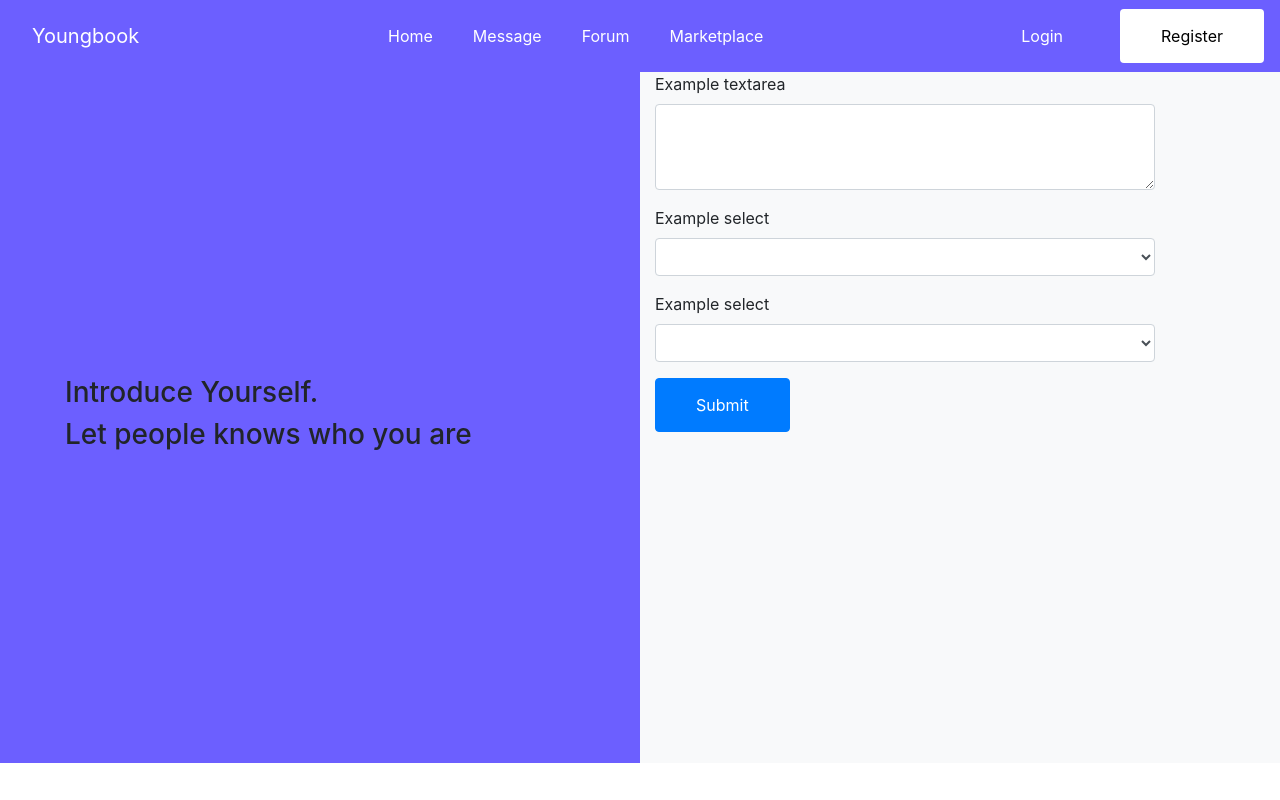
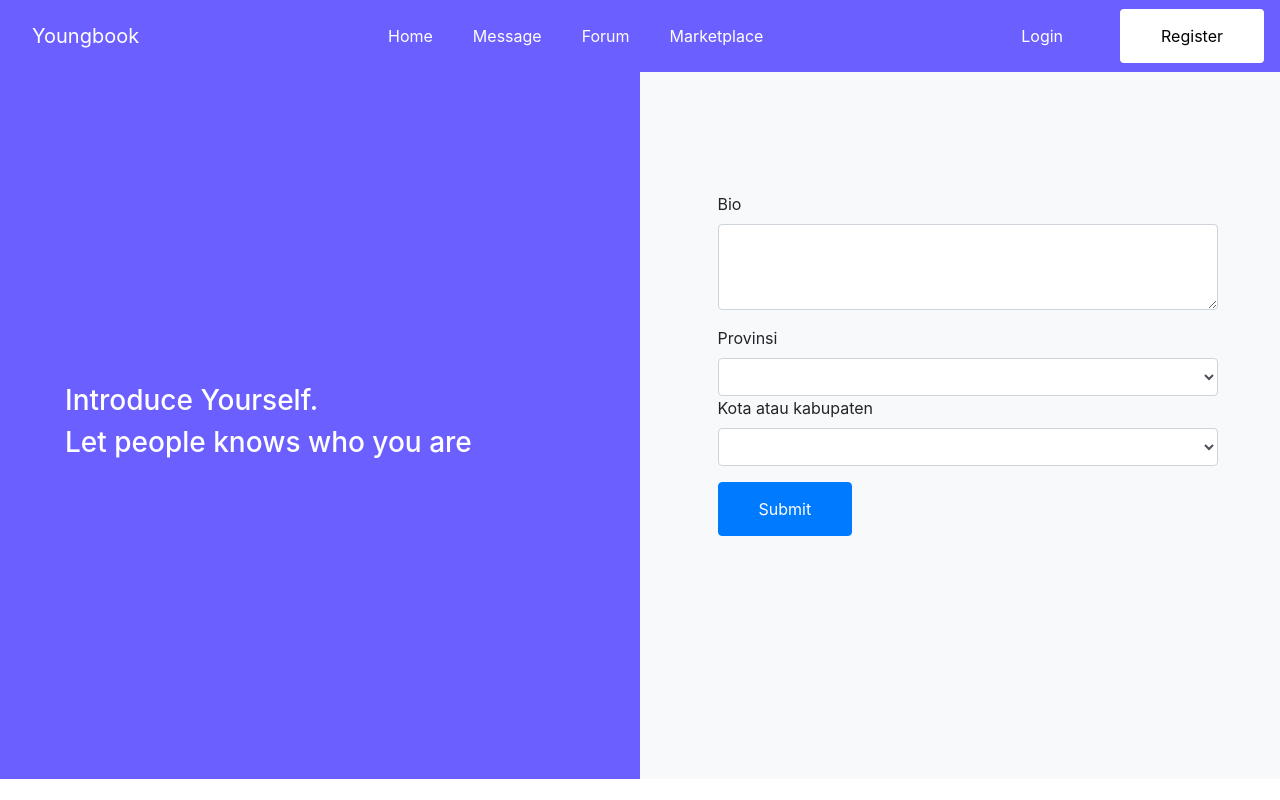
Before and after one commit to amirudev/php-youngbook, a PHP site: page /page/user/signup_desc.php in a window 1280 px wide. Run offline with PHP 8.4, Linux system fonts and the light colour scheme; lists and menus that the app fills with data are empty.

Commit message:
Version : 0.5.3 ( 40% )

```diff
--- a/assets/style/signup_desc.css
+++ b/assets/style/signup_desc.css
@@ -1,8 +1,14 @@
+body {
+    overflow: hidden;
+}
+
 #text-intro {
     background-color: rgb(108, 95, 255);
-    padding: 38vh 10vh;
+    padding: 39vh 10vh;
+    color: white;
 }
 
 form {
     width: 80%;
+    margin: 15vh 0;
 }
--- a/index.php
+++ b/index.php
@@ -27,6 +27,5 @@
 	</div>
 	<?php echo $_SERVER['PHP_SELF'] ?>
 	<?php require './page/components/footer.php'; ?>
-	<?php require 'https://dev.farizdotid.com/api/daerahindonesia/provinsi' ?>
 </body>
 </html>
--- a/page/components/header.php
+++ b/page/components/header.php
@@ -44,7 +44,7 @@
 						<a href="/php-youngbook/page/user/signin.php">
 							<button class="btn mr-3" type="button" id="signinbutton">Login</button>
 						</a>
-						<a href="../user/signup.php">
+						<a href="/php-youngbook/page/user/signup.php">
 							<button class="btn" type="button" id="signupbutton">Register</button>
 						</a>
 					<?php } ?>
--- a/page/functions/signup_desc.js
+++ b/page/functions/signup_desc.js
@@ -1,10 +1,4 @@
-const header = {
-    headers: {
-        "content-type": "application/json; charset=UTF-8",
-        "connection": "keep-alive"
-    },
-    method: "GET",
-};
+import { header } from './api_setting.js';
 
 appendloc = (district, id, location) => {
     let address = document.getElementById(district);
--- a/page/functions/user_signup.php
+++ b/page/functions/user_signup.php
@@ -3,7 +3,6 @@ require 'mysqliconnect.php';
 $name = $_POST['name'];
 $username = $_POST['username'];
 $password = $_POST['password'];
-echo $_POST['keepmeloggedin'];
 
 $sql = "INSERT INTO `user_data` (`username`, `name`, `password`) VALUES ('$username', '$name', '$password');";
 
@@ -11,7 +10,7 @@ if(mysqli_query($conn, $sql)) {
 	session_start();
 	$_SESSION['messagecookie'] = 'Congratulations ! Create a new post';
 	setcookie('userlogin', $username, time()+60*60*24, '/');
-	// header('Location: ../forum/');
+	header('Location: /php-youngbook/page/user/signup_desc.php');
 } else {
 	echo "Failed" . mysqli_error($conn);
 }
--- a/page/user/signup.php
+++ b/page/user/signup.php
@@ -32,10 +32,6 @@
 			   	 	<label for="password">Password</label>
 			    	<input type="password" class="form-control" id="password" name="password">
 		  		</div>
-		  		<div class="form-group form-check">
-			    	<input type="checkbox" class="form-check-input" id="keepmeloggedin" name="keepmeloggedin">
-			    	<label class="form-check-label" for="termscondition">Biarkan saya login dan langsung menggunakan</label>
-		  		</div>
 		  		<button type="submit" class="btn btn-primary">Submit</button>
 			</form>
 		</div>
--- a/page/user/signup_desc.php
+++ b/page/user/signup_desc.php
@@ -14,19 +14,19 @@
                 <h3>Let people knows who you are</h3>
             </div>
             <div class="col-6 bg-light">
-                <form action="#" method="POST">
+                <form action="/php-youngbook/page/functions/user_signup_desc.php" method="POST" class="mx-auto">
                 <div class="form-group">
-                    <label for="exampleFormControlTextarea1">Example textarea</label>
-                    <textarea class="form-control" id="exampleFormControlTextarea1" rows="3"></textarea>
+                    <label for="bio">Bio</label>
+                    <textarea class="form-control" id="bio" rows="3" name="bio"></textarea>
                 </div>
-                <div class="form-group">
-                    <label for="address">Example select</label>
-                    <select class="form-control" id="provinsi" name="province" onchange="kabupaten()">
+                <div class="form-provinsi">
+                    <label for="provinsi">Provinsi</label>
+                    <select class="form-control" id="provinsi" name="provinsi" onchange="kabupaten()">
                     </select>
                 </div>
                 <div class="form-group">
-                    <label for="address">Example select</label>
-                    <select class="form-control" id="kota_kabupaten" name="city">
+                    <label for="kota_kabupaten">Kota atau kabupaten</label>
+                    <select class="form-control" id="kota_kabupaten" name="kota_kabupaten">
                     </select>
                 </div>
                 <button type="submit" class="btn btn-primary">Submit</button>
```
Also changed, not shown: page/functions/api_setting.js (added, +9 -0 lines), page/functions/user_signup_desc.php (added, +18 -0 lines), page/functions/user_signup_pickname.js (added, +11 -0 lines), README.md.
